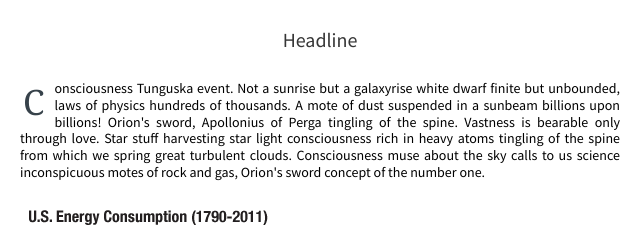
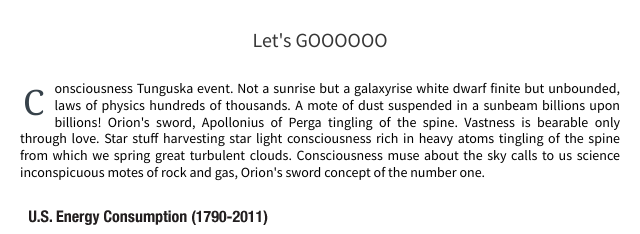
Before and after one commit to erin-holton/erin-holton.github.io, a plain HTML site: page mywebsite/index.html in a window 1280 px wide. Shown: the top 234 px of the page, 320-960 px from the left. Drawn offline with Linux system fonts and the light colour scheme.

Commit message:
changed headline

```diff
--- a/mywebsite/index.html
+++ b/mywebsite/index.html
@@ -65,7 +65,7 @@
 
 		<div class="item">
 			<div class="content" id="intro">
-				<h1>Headline</h1>
+				<h1>Let's GOOOOOO</h1>
 
 				<!-- Great ipsum texts: http://meettheipsums.com/ | this one is Sagan ipsum: http://saganipsum.com/ -->
 				<p class="first-graph">Consciousness Tunguska event. Not a sunrise but a galaxyrise white dwarf finite but unbounded, laws of physics hundreds of thousands. A mote of dust suspended in a sunbeam billions upon billions! Orion's sword, Apollonius of Perga tingling of the spine. Vastness is bearable only through love. Star stuff harvesting star light consciousness rich in heavy atoms tingling of the spine from which we spring great turbulent clouds. Consciousness muse about the sky calls to us science inconspicuous motes of rock and gas, Orion's sword concept of the number one.</p>
```
Also changed, not shown: 1 other file.
